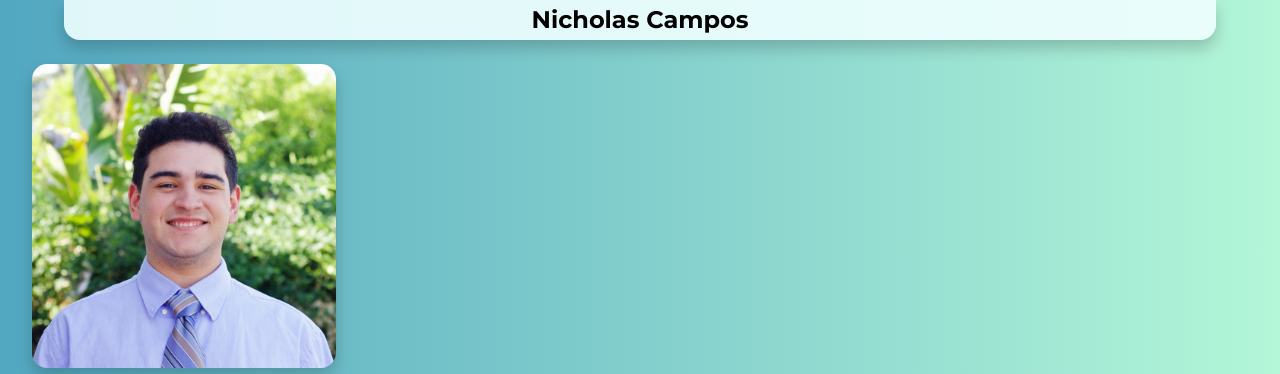
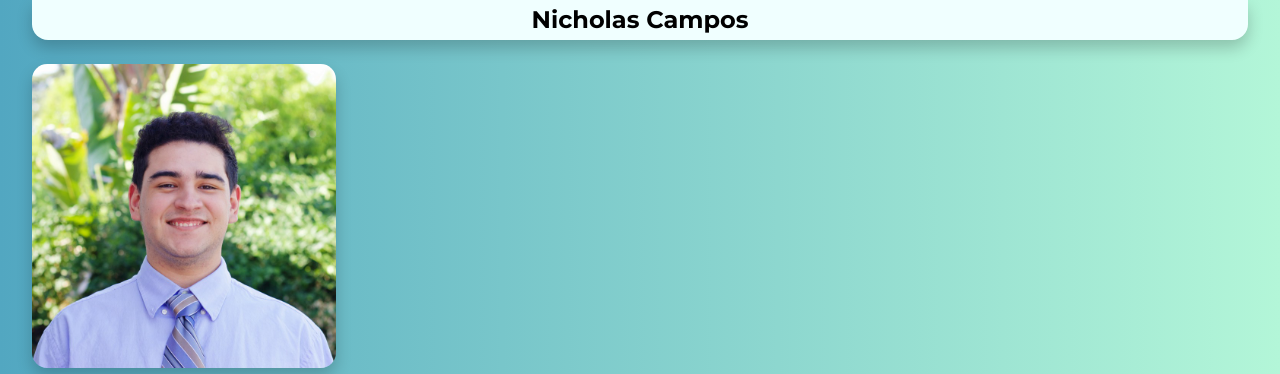
Before and after one commit to nickcamp13/Portfolio, a plain HTML site: page index.html in a window 1280 px wide. Shown: the top 374 px of the page. Drawn offline with Linux system fonts and the light colour scheme.

Commit message:
header adjustments

```diff
--- a/css/style.css
+++ b/css/style.css
@@ -12,13 +12,13 @@ body {
 
 nav {
   padding: 0.3rem;
-  background: rgba(240, 255, 255, 0.9);
+  background: rgba(240, 255, 255, 1);
   position: fixed;
-  width: 90%;
+  width: 95%;
   height: 2.5rem;
   overflow: hidden;
   top: 0;
-  left: 5%;
+  left: 2.5%;
   z-index: 1;
   border-bottom-left-radius: 1rem;
   border-bottom-right-radius: 1rem;
```
